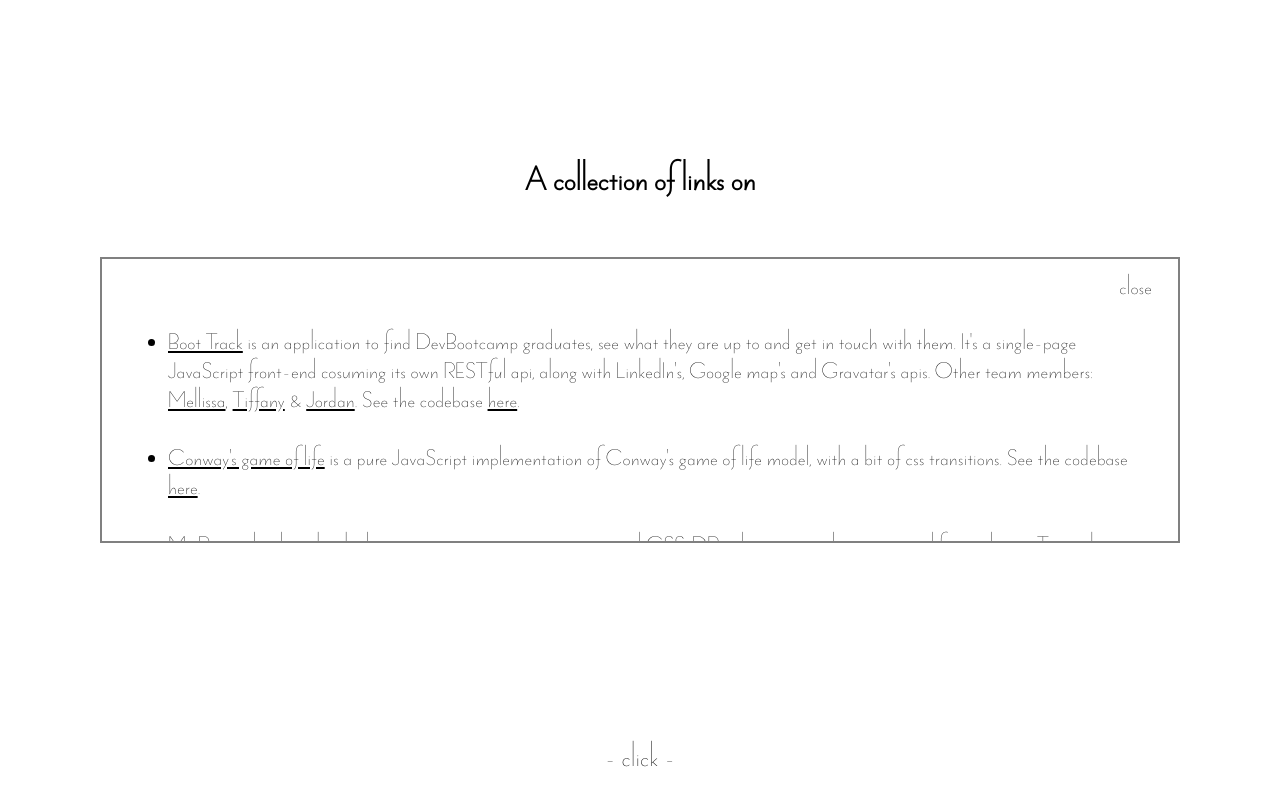
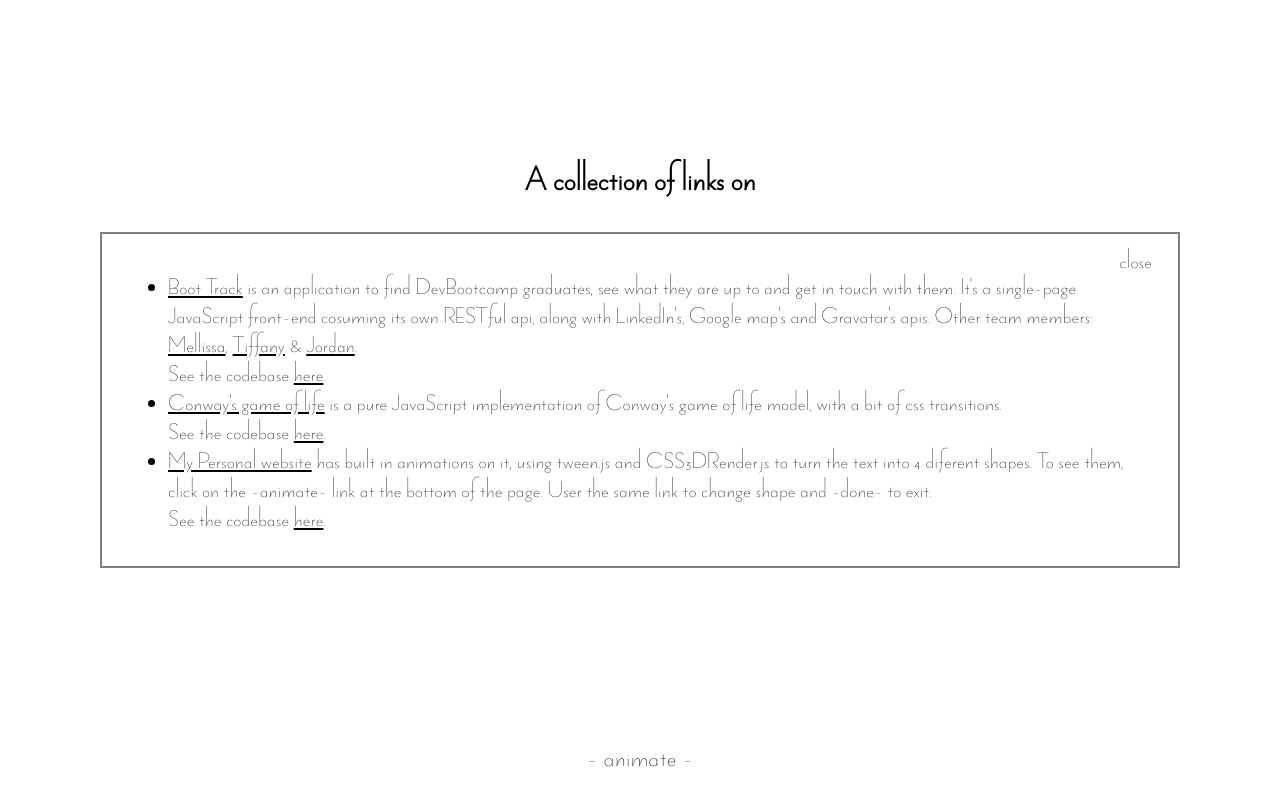
Before and after one commit to calidity-cs/calidity-cs.github.com, a plain HTML site: page index.html in a window 1280 px wide. Both pictures are taken after a click on the link "Portfolio". Drawn offline with nearby package versions, Linux system fonts and the light colour scheme.

Commit message:
protafolio container size adjusted and typos

```diff
--- a/css/style.css
+++ b/css/style.css
@@ -42,7 +42,7 @@ span#main {
 }
 
 .portfolio-container{
-  height: 10em;
+  height: 12em;
   width:80vw;
   font-size: 0.8em;
 }
--- a/index.html
+++ b/index.html
@@ -23,7 +23,7 @@
   </span>
   <div id="container"></div>
   <div id="menu">
-    <button id="play">- click -</button>
+    <button id="play">- animate -</button>
     <button id="done" class="hidden">- done -</button>
   </div>
   <div id="contact-container" class="contact-container container">
@@ -37,32 +37,30 @@
   </div>
   <div id="portfolio-container" class="portfolio-container container">
     <a class="close right" href="#">close</a>
-    <br>
     <ul>
       <li>
         <a href="http://boot-track.herokuapp.com/">
           <span class="underline">Boot Track</span>
         </a>
         <span>
-          is an application to find DevBootcamp graduates, see what they are up to and get in touch with them. It's a single-page JavaScript front-end cosuming its own RESTful api, along with LinkedIn's, Google map's and Gravatar's apis. Other team members: <a href="www.linkedin.com/in/melissaalvarez1"><span class="underline">Mellissa</span></a>, <a href="www.linkedin.com/in/tiffanytkaiser"><span class="underline">Tiffany</span></a> & <a href="www.linkedin.com/in/jordankamin"><span class="underline">Jordan</span></a>. See the codebase <a href="https://github.com/red-admirals-2014/BootTrack"><span class="underline">here</span></a>.
+          is an application to find DevBootcamp graduates, see what they are up to and get in touch with them. It's a single-page JavaScript front-end cosuming its own RESTful api, along with LinkedIn's, Google map's and Gravatar's apis. Other team members: <a href="www.linkedin.com/in/melissaalvarez1"><span class="underline">Mellissa</span></a>, <a href="www.linkedin.com/in/tiffanytkaiser"><span class="underline">Tiffany</span></a> & <a href="www.linkedin.com/in/jordankamin"><span class="underline">Jordan</span></a>.
+          <br>See the codebase <a href="https://github.com/red-admirals-2014/BootTrack"><span class="underline">here</span></a>.
         </span>
       </li>
-      <br>
       <li>
         <a href="http://alejandrolosada.net/gameoflife/">
           <span class="underline">Conway's game of life</span>
         </a>
         <span>
-          is a pure JavaScript implementation of Conway's game of life model, with a bit of css transitions. See the codebase <a href="https://github.com/alosada/game-of-life/"><span class="underline">here</span></a>.
+          is a pure JavaScript implementation of Conway's game of life model, with a bit of css transitions.<br>See the codebase <a href="https://github.com/alosada/game-of-life/"><span class="underline">here</span></a>.
         </span>
       </li>
-      <br>
       <li>
         <a href="http://alejandrolosada.net/">
           <span class="underline">My Personal website</span>
         </a>
         <span>
-          has built in animations on it, using tween.js and CSS3DRender.js to turn the text into 4 diferent shapes. To see them, click on the link at the bottom of the page. User the same link to change shape. See the codebase <a href="https://github.com/alosada/alosada.github.com/"><span class="underline">here</span></a>.
+          has built in animations on it, using tween.js and CSS3DRender.js to turn the text into 4 diferent shapes. To see them, click on the -animate- link at the bottom of the page. User the same link to change shape and -done- to exit.<br>See the codebase <a href="https://github.com/alosada/alosada.github.com/"><span class="underline">here</span></a>.
         </span>
       </li>
     </ul>
```
